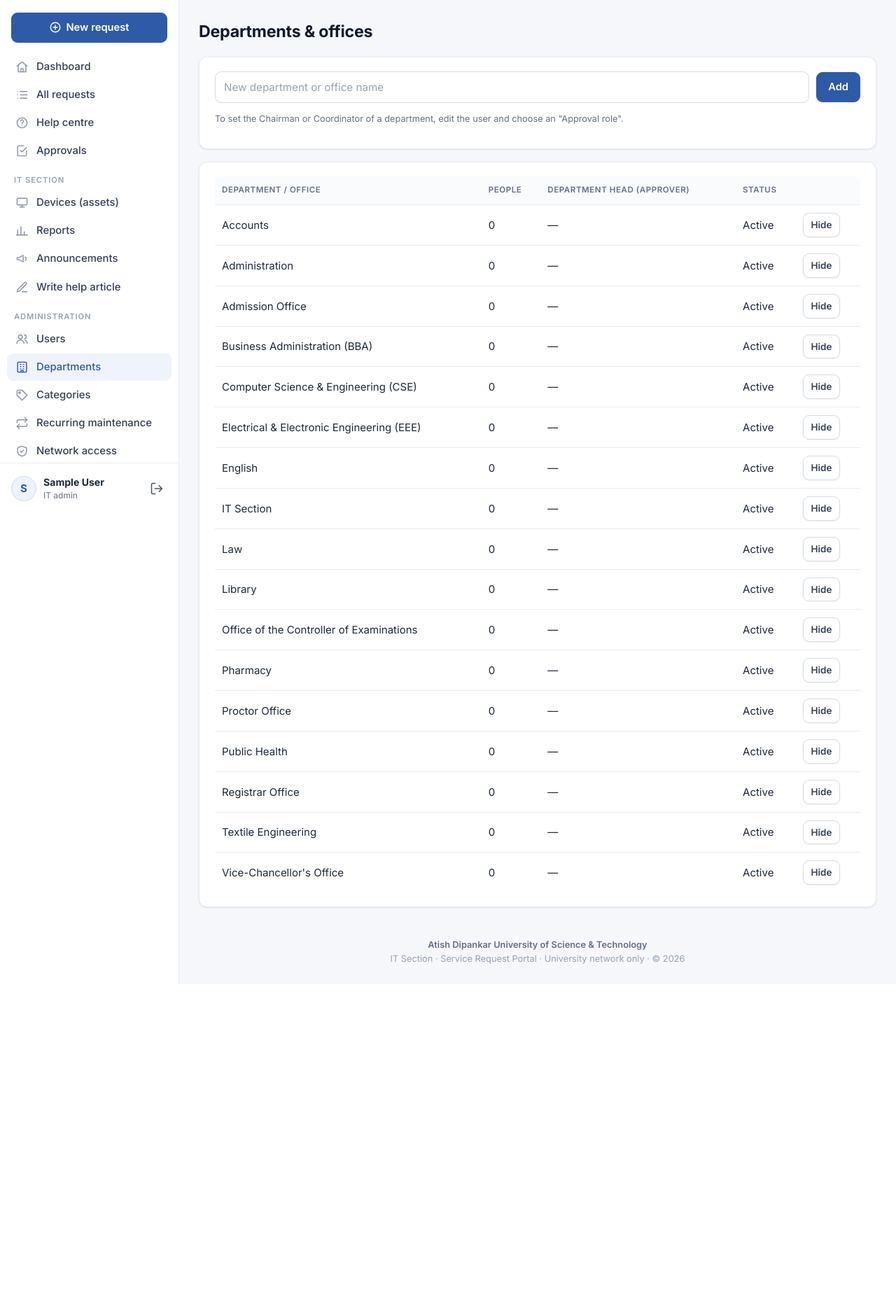
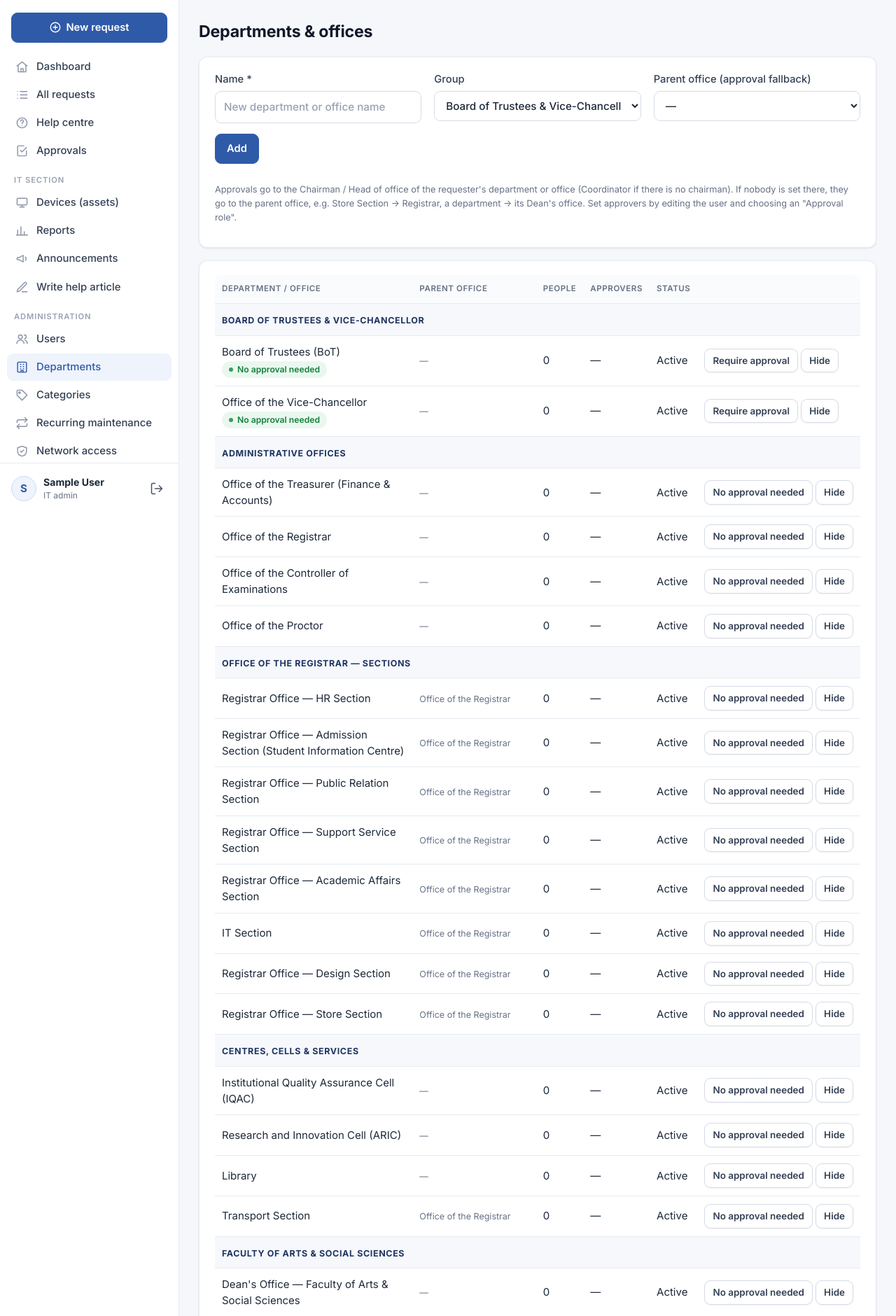
Before and after one commit to mdniazmostakim-glitch/adust-it-portal, a Flask app: page /admin/departments in a window 1280 px wide. Shown: the part 64-1944 px from the top of the page at 70% size. Before the commit the page ends 1470 px from the top, so only its background shows below. Run offline with Flask 3, Linux system fonts and the light colour scheme; the visitor is signed in with stand-in values (Sample User, id 1); data comes from the database, SQL or seed files in the repository; data that the repository does not hold is empty.

Commit message:
Build in ADUST's offices, sections, faculties and departments
From adust.edu.bd: Board of Trustees, VC office, the offices of the
Treasurer, Registrar (and its eight sections), Controller of Examinations
and Proctor, IQAC, ARIC, Library, Transport, and the five faculties with
their Dean's offices and 14 departments. Department lists are grouped.
Each entry can have a parent office that receives approvals when nobody
in it has an approval role; BoT and VC office requests skip department
approval. A Registrar approving at the department stage is final.
Approvers reached through a parent office can open the request. Older
department names are renamed on start-up, moving users and devices.

Co-Authored-By: Claude Opus 5.5 <noreply@anthropic.com>
Claude-Session: https://claude.ai/code/session_01EB5ad8Y4nycXoiEcyB24w6

```diff
--- a/app.py
+++ b/app.py
@@ -65,13 +65,61 @@ DEFAULT_CATEGORIES = [
     ("New equipment / Purchase", 1, 1), ("Maintenance", 0), ("Other", 0),
 ]
 
+# University structure, taken from adust.edu.bd (About and Academics menus).
+# (group, name, parent office for approval fallback, skip department approval)
+G_TOP, G_OFF, G_REG, G_CELL = ("Board of Trustees & Vice-Chancellor", "Administrative offices",
+                               "Office of the Registrar — sections", "Centres, cells & services")
+F_ARTS, F_BUS, F_ENG, F_HEALTH, F_LAW = ("Faculty of Arts & Social Sciences", "Faculty of Business",
+                                        "Faculty of Engineering & Technology", "Faculty of Health Science",
+                                        "Faculty of Law")
+REG = "Office of the Registrar"
 DEFAULT_DEPARTMENTS = [
-    "Computer Science & Engineering (CSE)", "Electrical & Electronic Engineering (EEE)",
-    "Textile Engineering", "Pharmacy", "Business Administration (BBA)", "English", "Law",
-    "Public Health", "Registrar Office", "Accounts", "Admission Office",
-    "Office of the Controller of Examinations", "Library", "Vice-Chancellor's Office",
-    "Proctor Office", "IT Section", "Administration",
+    (G_TOP, "Board of Trustees (BoT)", "", 1),
+    (G_TOP, "Office of the Vice-Chancellor", "", 1),
+    (G_OFF, "Office of the Treasurer (Finance & Accounts)", "", 0),
+    (G_OFF, REG, "", 0),
+    (G_OFF, "Office of the Controller of Examinations", "", 0),
+    (G_OFF, "Office of the Proctor", "", 0),
+    (G_REG, "Registrar Office — HR Section", REG, 0),
+    (G_REG, "Registrar Office — Admission Section (Student Information Centre)", REG, 0),
+    (G_REG, "Registrar Office — Public Relation Section", REG, 0),
+    (G_REG, "Registrar Office — Support Service Section", REG, 0),
+    (G_REG, "Registrar Office — Academic Affairs Section", REG, 0),
+    (G_REG, "IT Section", REG, 0),
+    (G_REG, "Registrar Office — Design Section", REG, 0),
+    (G_REG, "Registrar Office — Store Section", REG, 0),
+    (G_CELL, "Institutional Quality Assurance Cell (IQAC)", "", 0),
+    (G_CELL, "Research and Innovation Cell (ARIC)", "", 0),
+    (G_CELL, "Library", "", 0),
+    (G_CELL, "Transport Section", REG, 0),
+    (F_ARTS, "Dean's Office — Faculty of Arts & Social Sciences", "", 0),
+    (F_ARTS, "English", "Dean's Office — Faculty of Arts & Social Sciences", 0),
+    (F_ARTS, "Education", "Dean's Office — Faculty of Arts & Social Sciences", 0),
+    (F_ARTS, "Journalism and Media Studies", "Dean's Office — Faculty of Arts & Social Sciences", 0),
+    (F_BUS, "Dean's Office — Faculty of Business", "", 0),
+    (F_BUS, "Agribusiness", "Dean's Office — Faculty of Business", 0),
+    (F_BUS, "Business Administration (DBA)", "Dean's Office — Faculty of Business", 0),
+    (F_ENG, "Dean's Office — Faculty of Engineering & Technology", "", 0),
+    (F_ENG, "Civil Engineering", "Dean's Office — Faculty of Engineering & Technology", 0),
+    (F_ENG, "Computer Science & Engineering (CSE)", "Dean's Office — Faculty of Engineering & Technology", 0),
+    (F_ENG, "Electrical & Electronic Engineering (EEE)", "Dean's Office — Faculty of Engineering & Technology", 0),
+    (F_ENG, "Fashion Design and Technology", "Dean's Office — Faculty of Engineering & Technology", 0),
+    (F_ENG, "Textile Engineering", "Dean's Office — Faculty of Engineering & Technology", 0),
+    (F_ENG, "Robotics and Automation Engineering", "Dean's Office — Faculty of Engineering & Technology", 0),
+    (F_HEALTH, "Dean's Office — Faculty of Health Science", "", 0),
+    (F_HEALTH, "Pharmacy", "Dean's Office — Faculty of Health Science", 0),
+    (F_HEALTH, "Public Health", "Dean's Office — Faculty of Health Science", 0),
+    (F_LAW, "Dean's Office — Faculty of Law", "", 0),
+    (F_LAW, "Law", "Dean's Office — Faculty of Law", 0),
 ]
+DEPARTMENT_GROUPS = [G_TOP, G_OFF, G_REG, G_CELL, F_ARTS, F_BUS, F_ENG, F_HEALTH, F_LAW, "Other"]
+# Names used by earlier versions of the portal -> current names
+RENAMED_DEPARTMENTS = {
+    "Registrar Office": REG, "Accounts": "Office of the Treasurer (Finance & Accounts)",
+    "Admission Office": "Registrar Office — Admission Section (Student Information Centre)",
+    "Vice-Chancellor's Office": "Office of the Vice-Chancellor", "Proctor Office": "Office of the Proctor",
+    "Business Administration (BBA)": "Business Administration (DBA)",
+}
 
 STATUSES = {
     "pending_approval": "Waiting for approval",
@@ -89,7 +137,7 @@ ROLES = {"user": "Requester", "it": "IT staff", "admin": "IT admin"}
 # Who approves a department's requests. Chairman / head of office come first;
 # a coordinator approves when the department has no chairman, or when the
 # chairman has not responded within the reminder time (Settings).
-APPROVER_TITLES = {"": "No approval role", "chairman": "Chairman", "head": "Head of office",
+APPROVER_TITLES = {"": "No approval role", "chairman": "Chairman", "head": "Head of office / Dean",
                    "coordinator": "Coordinator", "registrar": "Registrar (final purchase approval)"}
 STAGES = {"department": "Department approval", "registrar": "Registrar approval"}
 PRIMARY_TITLES = ("chairman", "head")
@@ -187,8 +235,7 @@ def init_db():
     if db.execute("SELECT COUNT(*) FROM categories").fetchone()[0] == 0:
         db.executemany("INSERT INTO categories (name, needs_approval, needs_registrar) VALUES (?, ?, ?)",
                        [(c[0], c[1], c[2] if len(c) > 2 else 0) for c in DEFAULT_CATEGORIES])
-    if db.execute("SELECT COUNT(*) FROM departments").fetchone()[0] == 0:
-        db.executemany("INSERT INTO departments (name) VALUES (?)", [(d,) for d in DEFAULT_DEPARTMENTS])
+    sync_departments(db)
     db.executemany("INSERT OR IGNORE INTO settings (key, value) VALUES (?, ?)", DEFAULT_SETTINGS.items())
     db.commit()
     for folder in ("UPLOAD_FOLDER", "BACKUP_FOLDER"):
@@ -203,7 +250,31 @@ MIGRATIONS = [
     ("users", "signature_stored", "TEXT"),
     ("categories", "needs_registrar", "INTEGER NOT NULL DEFAULT 0"),
     ("tickets", "approval_stage", "TEXT"),
+    ("departments", "grp", "TEXT NOT NULL DEFAULT 'Other'"),
+    ("departments", "parent", "TEXT NOT NULL DEFAULT ''"),
+    ("departments", "skip_approval", "INTEGER NOT NULL DEFAULT 0"),
+    ("departments", "sort", "INTEGER NOT NULL DEFAULT 0"),
 ]
+
+
+def sync_departments(db):
+    """Add the university structure once (and on upgrades rename old names,
+    moving users and devices with them). Admin changes are kept afterwards."""
+    if db.execute("SELECT value FROM settings WHERE key = 'departments_version'").fetchone():
+        return
+    for old, new in RENAMED_DEPARTMENTS.items():
+        if db.execute("SELECT 1 FROM departments WHERE name = ?", (old,)).fetchone():
+            if db.execute("SELECT 1 FROM departments WHERE name = ?", (new,)).fetchone():
+                db.execute("DELETE FROM departments WHERE name = ?", (old,))
+            else:
+                db.execute("UPDATE departments SET name = ? WHERE name = ?", (new, old))
+        for table in ("users", "assets"):
+            db.execute(f"UPDATE {table} SET department = ? WHERE lower(department) = lower(?)", (new, old))
+    for i, (grp, name, parent, skip) in enumerate(DEFAULT_DEPARTMENTS):
+        db.execute("INSERT INTO departments (name, grp, parent, skip_approval, sort) VALUES (?, ?, ?, ?, ?) "
+                   "ON CONFLICT(name) DO UPDATE SET grp = excluded.grp, parent = excluded.parent, "
+                   "skip_approval = excluded.skip_approval, sort = excluded.sort", (name, grp, parent, skip, i))
+    db.execute("INSERT INTO settings (key, value) VALUES ('departments_version', '2')")
 
 
 def migrate(db):
@@ -418,7 +489,21 @@ def active_announcements():
 
 
 def departments():
-    return [r["name"] for r in get_db().execute("SELECT name FROM departments WHERE active = 1 ORDER BY name")]
+    return [r["name"] for r in get_db().execute("SELECT name FROM departments WHERE active = 1 ORDER BY sort, name")]
+
+
+def departments_grouped():
+    """[(group, [names])] in the order of DEPARTMENT_GROUPS, for <optgroup> lists."""
+    rows = get_db().execute("SELECT name, grp FROM departments WHERE active = 1 ORDER BY sort, name").fetchall()
+    order = {g: i for i, g in enumerate(DEPARTMENT_GROUPS)}
+    groups = {}
+    for r in rows:
+        groups.setdefault(r["grp"] or "Other", []).append(r["name"])
+    return sorted(groups.items(), key=lambda kv: order.get(kv[0], len(order)))
+
+
+def department_row(name):
+    return get_db().execute("SELECT * FROM departments WHERE lower(name) = lower(?)", (name or "",)).fetchone()
 
 
 app.jinja_env.globals.update(
@@ -426,7 +511,7 @@ app.jinja_env.globals.update(
     APPROVER_TITLES=APPROVER_TITLES, STAGES=STAGES,
     ASSET_TYPES=ASSET_TYPES, ASSET_STATUSES=ASSET_STATUSES, FREQUENCIES=FREQUENCIES, LEVELS=LEVELS,
     is_it=is_it, is_admin=is_admin, unread_count=unread_count, approvals_count=approvals_count,
-    active_announcements=active_announcements, departments=departments,
+    active_announcements=active_announcements, departments=departments, departments_grouped=departments_grouped,
     now_year=lambda: date.today().year, today=lambda: date.today().isoformat(),
     sidebar_side=lambda: get_setting("sidebar_side"),
     approver_short=lambda title: "Registrar" if title == "registrar" else APPROVER_TITLES.get(title, ""),
@@ -714,14 +799,21 @@ def it_recipients(ticket):
     return it_team_ids()
 
 
-def department_approvers(department, exclude_id=None):
-    """(primary, coordinators) user ids for a department."""
+def department_approvers(department, exclude_id=None, _seen=None):
+    """(primary, coordinators) user ids for a department or office. A section
+    without its own head falls back to its parent office (e.g. Store Section ->
+    Registrar, a department without chairman/coordinator -> Dean's office)."""
     rows = get_db().execute(
         "SELECT id, approver_title FROM users WHERE active = 1 AND approved = 1 AND approver_title != '' "
         "AND department != '' AND lower(department) = lower(?) AND id IS NOT ?",
         (department or "", exclude_id)).fetchall()
-    primary = [r["id"] for r in rows if r["approver_title"] in PRIMARY_TITLES]
+    primary = [r["id"] for r in rows if r["approver_title"] in (*PRIMARY_TITLES, "registrar")]
     coordinators = [r["id"] for r in rows if r["approver_title"] == "coordinator"]
+    if not primary and not coordinators:
+        dept = department_row(department)
+        seen = (_seen or set()) | {(department or "").lower()}
+        if dept is not None and dept["parent"] and dept["parent"].lower() not in seen:
+            return department_approvers(dept["parent"], exclude_id, seen)
     return primary, coordinators
 
 
@@ -752,6 +844,9 @@ def stage_approver_ids(t, requester=None):
 def needs_department_approval(requester):
     """The department's top approver does not need anyone's approval."""
     if is_it(requester) or requester["approver_title"] in (*PRIMARY_TITLES, "registrar"):
+        return False
+    dept = department_row(requester["department"])
+    if dept is not None and dept["skip_approval"]:
         return False
     if requester["approver_title"] == "coordinator":
         primary, _c = department_approvers(requester["department"], requester["id"])
@@ -1371,11 +1466,14 @@ def load_ticket(ticket_id):
     if (g.user["is_approver"] and t["requester_dept"]
             and t["requester_dept"].lower() == g.user["department"].lower()):
         return t  # department heads can view their department's requests
-    if g.user["approver_title"] == "registrar" and (
-            t["approval_stage"] == "registrar"
-            or get_db().execute("SELECT 1 FROM approvals WHERE ticket_id = ? AND stage = 'registrar'",
-                                (t["id"],)).fetchone()):
-        return t  # the Registrar sees purchase requests that reached them
+    if g.user["is_approver"]:
+        # Whoever the request is waiting on (including a parent office such as the
+        # Registrar or a Dean), and anyone who already decided on it, can open it.
+        if t["status"] == "pending_approval" and g.user["id"] in stage_approver_ids(t):
+            return t
+        if get_db().execute("SELECT 1 FROM approvals WHERE ticket_id = ? AND user_id = ?",
+                            (t["id"], g.user["id"])).fetchone():
+            return t
     abort(403)
 
 
@@ -1440,7 +1538,8 @@ def ticket_approve(ticket_id):
                 "approved" if decision == "approve" else "rejected", comment, g.user["signature_stored"],
                 upload[0], upload[1], ts))
     category = db.execute("SELECT * FROM categories WHERE id = ?", (t["category_id"],)).fetchone()
-    if decision == "approve" and stage == "department" and category and category["needs_registrar"]:
+    if (decision == "approve" and stage == "department" and category and category["needs_registrar"]
+            and g.user["approver_title"] != "registrar"):
         # Chairman approved a new purchase: the Registrar gives the final approval.
         db.execute("UPDATE tickets SET approval_stage = 'registrar', escalated_at = NULL, updated_at = ? WHERE id = ?",
                    (ts, ticket_id))
@@ -2114,9 +2213,14 @@ def admin_departments():
         f = request.form
         if f.get("toggle", "").isdigit():
             db.execute("UPDATE departments SET active = 1 - active WHERE id = ?", (int(f["toggle"]),))
+        elif f.get("skip", "").isdigit():
+            db.execute("UPDATE departments SET skip_approval = 1 - skip_approval WHERE id = ?", (int(f["skip"]),))
         elif f.get("name", "").strip():
+            grp = f.get("grp") if f.get("grp") in DEPARTMENT_GROUPS else "Other"
+            parent = f.get("parent", "").strip()
             try:
-                db.execute("INSERT INTO departments (name) VALUES (?)", (f["name"].strip(),))
+                db.execute("INSERT INTO departments (name, grp, parent, sort) VALUES (?, ?, ?, "
+                           "(SELECT COALESCE(MAX(sort), 0) + 1 FROM departments))", (f["name"].strip(), grp, parent))
                 flash(_("Department added."), "success")
             except sqlite3.IntegrityError:
                 flash(_("That department already exists."), "error")
@@ -2127,8 +2231,10 @@ def admin_departments():
         "(SELECT group_concat(u.name || ' (' || CASE u.approver_title WHEN 'coordinator' THEN 'Coordinator' "
         "WHEN 'head' THEN 'Head of office' WHEN 'registrar' THEN 'Registrar' ELSE 'Chairman' END || ')', ', ') FROM users u "
         "WHERE u.is_approver = 1 AND u.active = 1 "
-        " AND lower(u.department) = lower(d.name)) AS heads FROM departments d ORDER BY d.name").fetchall()
-    return render_template("admin/departments.html", rows=rows)
+        " AND lower(u.department) = lower(d.name)) AS heads FROM departments d ORDER BY d.sort, d.name").fetchall()
+    order = {g: i for i, g in enumerate(DEPARTMENT_GROUPS)}
+    rows = sorted(rows, key=lambda r: (order.get(r["grp"], len(order)), r["sort"], r["name"]))
+    return render_template("admin/departments.html", rows=rows, groups=DEPARTMENT_GROUPS)
 
 
 @app.route("/admin/categories", methods=["GET", "POST"])
--- a/schema.sql
+++ b/schema.sql
@@ -22,6 +22,10 @@ CREATE TABLE IF NOT EXISTS users (
 CREATE TABLE IF NOT EXISTS departments (
     id INTEGER PRIMARY KEY AUTOINCREMENT,
     name TEXT NOT NULL UNIQUE COLLATE NOCASE,
+    grp TEXT NOT NULL DEFAULT 'Other',           -- heading in the department list (faculty, offices, ...)
+    parent TEXT NOT NULL DEFAULT '',             -- approvals fall back to this office when no head is set here
+    skip_approval INTEGER NOT NULL DEFAULT 0,    -- top offices (BoT, VC) need no department approval
+    sort INTEGER NOT NULL DEFAULT 0,
     active INTEGER NOT NULL DEFAULT 1
 );
 
--- a/static/style.css
+++ b/static/style.css
@@ -293,3 +293,6 @@ a.stat:hover { border-color: var(--accent-border); transform: translateY(-1px);
 .approval-item.rejected { border-left-color: var(--danger); }
 .sig { display: block; max-width: 160px; max-height: 60px; margin-top: 6px; mix-blend-mode: multiply; }
 .sig.big { max-width: 260px; max-height: 110px; border: 1px dashed var(--border-strong); border-radius: 8px; padding: 6px; background: #fff; }
+
+.group-row td { background: #f6f8fc; color: var(--brand); font-weight: 700; font-size: .78rem; letter-spacing: .05em; text-transform: uppercase; padding-top: 14px; }
+.grid-end { display: flex; align-items: flex-end; padding-bottom: 15px; }
--- a/templates/_macros.html
+++ b/templates/_macros.html
@@ -6,7 +6,9 @@
 <select name="{{ name }}" {{ 'required' if required }}>
   <option value="">— {{ _('Select department / office') }} —</option>
   {% set depts = departments() %}
-  {% for d in depts %}<option {{ 'selected' if current == d }}>{{ d }}</option>{% endfor %}
+  {% for grp, names in departments_grouped() %}
+  <optgroup label="{{ _(grp) }}">{% for d in names %}<option {{ 'selected' if current == d }}>{{ d }}</option>{% endfor %}</optgroup>
+  {% endfor %}
   {% if current and current not in depts %}<option selected>{{ current }}</option>{% endif %}
 </select>
 {% endmacro %}
--- a/templates/admin/departments.html
+++ b/templates/admin/departments.html
@@ -2,23 +2,31 @@
 {% block content %}
 <h1>{{ _('Departments & offices') }}</h1>
 <div class="card">
-  <form method="post" class="filters">
+  <form method="post" class="grid">
     <input type="hidden" name="csrf_token" value="{{ csrf_token() }}">
-    <input name="name" required placeholder="{{ _('New department or office name') }}">
-    <button class="btn primary">{{ _('Add') }}</button>
+    <label>{{ _('Name') }} * <input name="name" required placeholder="{{ _('New department or office name') }}"></label>
+    <label>{{ _('Group') }} <select name="grp">{% for g in groups %}<option value="{{ g }}">{{ _(g) }}</option>{% endfor %}</select></label>
+    <label>{{ _('Parent office (approval fallback)') }}
+      <select name="parent"><option value="">—</option>{% for d in rows %}<option>{{ d.name }}</option>{% endfor %}</select></label>
+    <div class="grid-end"><button class="btn primary">{{ _('Add') }}</button></div>
   </form>
-  <p class="hint">{{ _('To set the Chairman or Coordinator of a department, edit the user and choose an "Approval role".') }}</p>
+  <p class="hint">{{ _('Approvals go to the Chairman / Head of office of the requester\'s department or office (Coordinator if there is no chairman). If nobody is set there, they go to the parent office, e.g. Store Section → Registrar, a department → its Dean\'s office. Set approvers by editing the user and choosing an "Approval role".') }}</p>
 </div>
 <div class="card">
   <table>
-    <thead><tr><th>{{ _('Department / Office') }}</th><th>{{ _('People') }}</th><th>{{ _('Department head (approver)') }}</th><th>{{ _('Status') }}</th><th></th></tr></thead>
+    <thead><tr><th>{{ _('Department / Office') }}</th><th>{{ _('Parent office') }}</th><th>{{ _('People') }}</th><th>{{ _('Approvers') }}</th><th>{{ _('Status') }}</th><th></th></tr></thead>
     <tbody>
+    {% set ns = namespace(grp=None) %}
     {% for d in rows %}
+    {% if d.grp != ns.grp %}{% set ns.grp = d.grp %}<tr class="group-row"><td colspan="6">{{ _(d.grp) }}</td></tr>{% endif %}
     <tr class="{{ '' if d.active else 'inactive' }}">
-      <td data-label="{{ _('Department') }}">{{ d.name }}</td><td data-label="{{ _('People') }}">{{ d.people }}</td>
-      <td data-label="{{ _('Head') }}">{{ d.heads or '—' }}</td>
+      <td data-label="{{ _('Department') }}">{{ d.name }}{% if d.skip_approval %} <span class="badge st-resolved">{{ _('No approval needed') }}</span>{% endif %}</td>
+      <td data-label="{{ _('Parent office') }}"><small class="muted">{{ d.parent or '—' }}</small></td>
+      <td data-label="{{ _('People') }}">{{ d.people }}</td>
+      <td data-label="{{ _('Approvers') }}">{{ d.heads or '—' }}</td>
       <td data-label="{{ _('Status') }}">{{ _('Active') if d.active else _('Hidden') }}</td>
-      <td><form method="post" class="inline"><input type="hidden" name="csrf_token" value="{{ csrf_token() }}">
+      <td class="actions"><form method="post" class="inline"><input type="hidden" name="csrf_token" value="{{ csrf_token() }}">
+        <button class="btn small" name="skip" value="{{ d.id }}" title="{{ _('Requests from this office need no department approval') }}">{{ _('Require approval') if d.skip_approval else _('No approval needed') }}</button>
         <button class="btn small" name="toggle" value="{{ d.id }}">{{ _('Hide') if d.active else _('Show') }}</button></form></td>
     </tr>
     {% endfor %}
--- a/templates/assets/edit.html
+++ b/templates/assets/edit.html
@@ -9,7 +9,7 @@
     <label>{{ _('Type') }} * <select name="type" required><option value="">—</option>{% for t in ASSET_TYPES %}<option {{ 'selected' if v.type == t }}>{{ t }}</option>{% endfor %}</select></label>
     <label>{{ _('Model / name') }} <input name="name" placeholder="HP ProDesk 400 G7" value="{{ v.name or '' }}"></label>
     <label>{{ _('Serial number') }} <input name="serial" value="{{ v.serial or '' }}"></label>
-    <label>{{ _('Department / Office') }} <select name="department"><option value="">—</option>{% for d in departments() %}<option {{ 'selected' if v.department == d }}>{{ d }}</option>{% endfor %}</select></label>
+    <label>{{ _('Department / Office') }} <select name="department"><option value="">—</option>{% for grp, names in departments_grouped() %}<optgroup label="{{ _(grp) }}">{% for d in names %}<option {{ 'selected' if v.department == d }}>{{ d }}</option>{% endfor %}</optgroup>{% endfor %}</select></label>
     <label>{{ _('Location') }} <input name="location" placeholder="{{ _('e.g. Main campus, Room 402') }}" value="{{ v.location or '' }}"></label>
     <label>{{ _('Used by') }} <input name="user_name" value="{{ v.user_name or '' }}"></label>
     <label>{{ _('Status') }} <select name="status">{% for k, s in ASSET_STATUSES.items() %}<option value="{{ k }}" {{ 'selected' if v.status == k }}>{{ _(s) }}</option>{% endfor %}</select></label>
--- a/templates/assets/index.html
+++ b/templates/assets/index.html
@@ -12,7 +12,7 @@
   <input type="search" name="q" placeholder="{{ _('Search tag, model, serial, location, user…') }}" value="{{ request.args.q }}">
   <select name="type"><option value="">{{ _('All types') }}</option>{% for t in ASSET_TYPES %}<option {{ 'selected' if request.args.type == t }}>{{ t }}</option>{% endfor %}</select>
   <select name="status"><option value="">{{ _('Any status') }}</option>{% for k, v in ASSET_STATUSES.items() %}<option value="{{ k }}" {{ 'selected' if request.args.status == k }}>{{ _(v) }}</option>{% endfor %}</select>
-  <select name="department"><option value="">{{ _('All departments') }}</option>{% for d in departments() %}<option {{ 'selected' if request.args.department == d }}>{{ d }}</option>{% endfor %}</select>
+  <select name="department"><option value="">{{ _('All departments') }}</option>{% for grp, names in departments_grouped() %}<optgroup label="{{ _(grp) }}">{% for d in names %}<option {{ 'selected' if request.args.department == d }}>{{ d }}</option>{% endfor %}</optgroup>{% endfor %}</select>
   <button class="btn">{{ _('Filter') }}</button>
 </form>
 <div class="card">
```
Also changed, not shown: i18n.py (+18 -0 lines), tests/smoke_test.py (+34 -1 lines), README.md, 1 other file.
